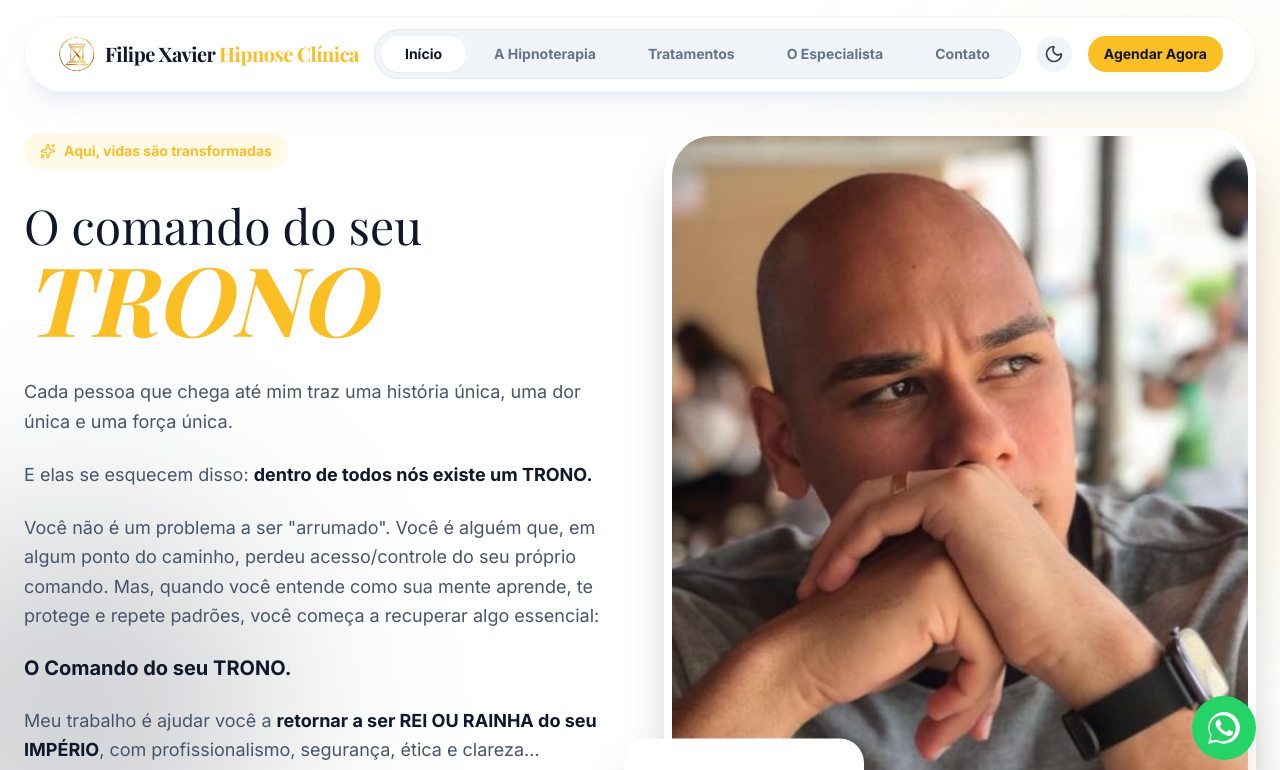
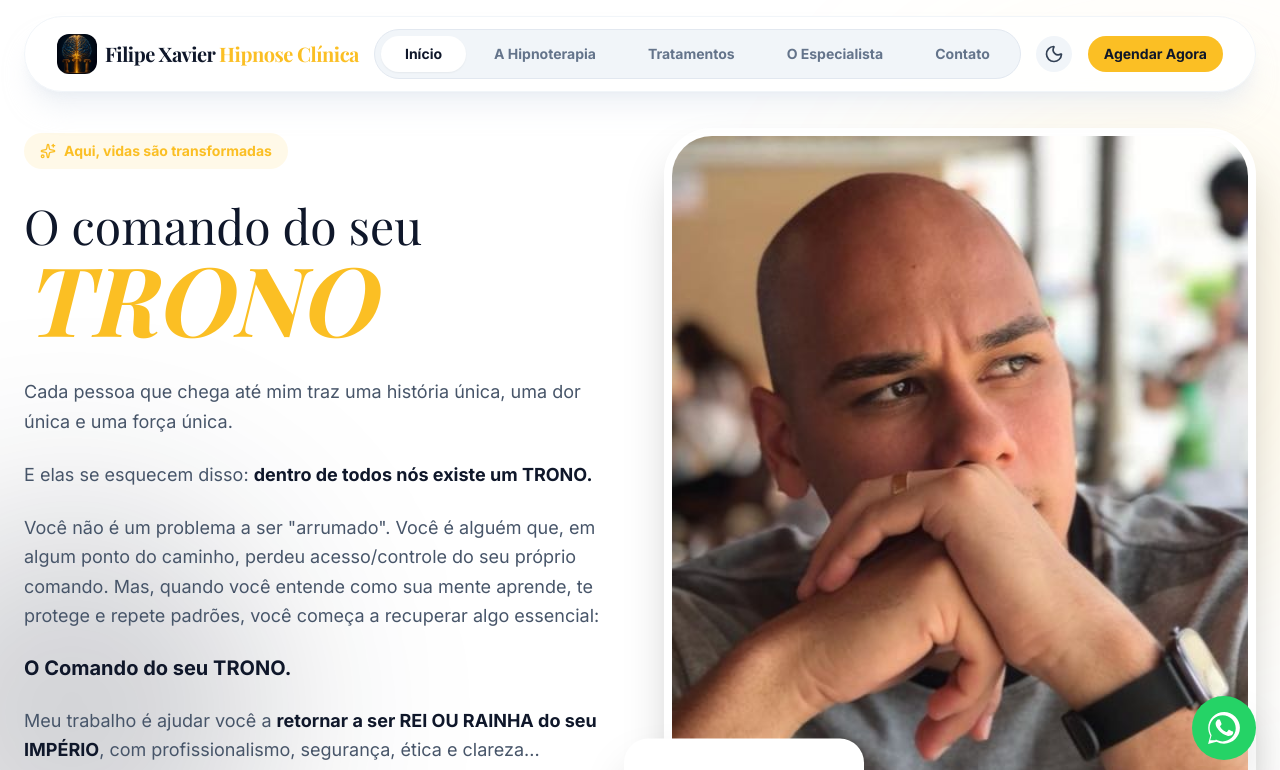
Before and after one commit to jairosouza67/XavierHipnose, a React (Vite) app: page / in a window 1280 px wide. Shown: the top 770 px of the page. Built offline with nearby package versions, Linux system fonts and the light colour scheme; a web font is replaced by a local one.

Commit message:
Icon change

```diff
--- a/src/components/layout/Header.tsx
+++ b/src/components/layout/Header.tsx
@@ -18,7 +18,7 @@
     <header className="fixed top-0 left-0 right-0 z-50 px-6 py-4">
       <div className="max-w-7xl mx-auto flex items-center justify-between bg-white/80 dark:bg-slate-900/90 backdrop-blur-md px-8 py-3 rounded-full border border-slate-100 dark:border-slate-700 shadow-xl shadow-slate-200/50 dark:shadow-slate-900/50">
         <div className="flex items-center gap-2 cursor-pointer" onClick={() => onTabChange('home')}>
-          <img src="/icon 2.PNG" alt="Instituto Xavier" className="w-10 h-10 rounded-xl object-cover" />
+          <img src="/icon.png" alt="Instituto Xavier" className="w-10 h-10 rounded-xl object-cover" />
           <span className="font-serif text-xl font-bold text-primary dark:text-white tracking-tight">Filipe Xavier<span className="text-secondary"> Hipnose Clínica</span></span>
         </div>
 
```
